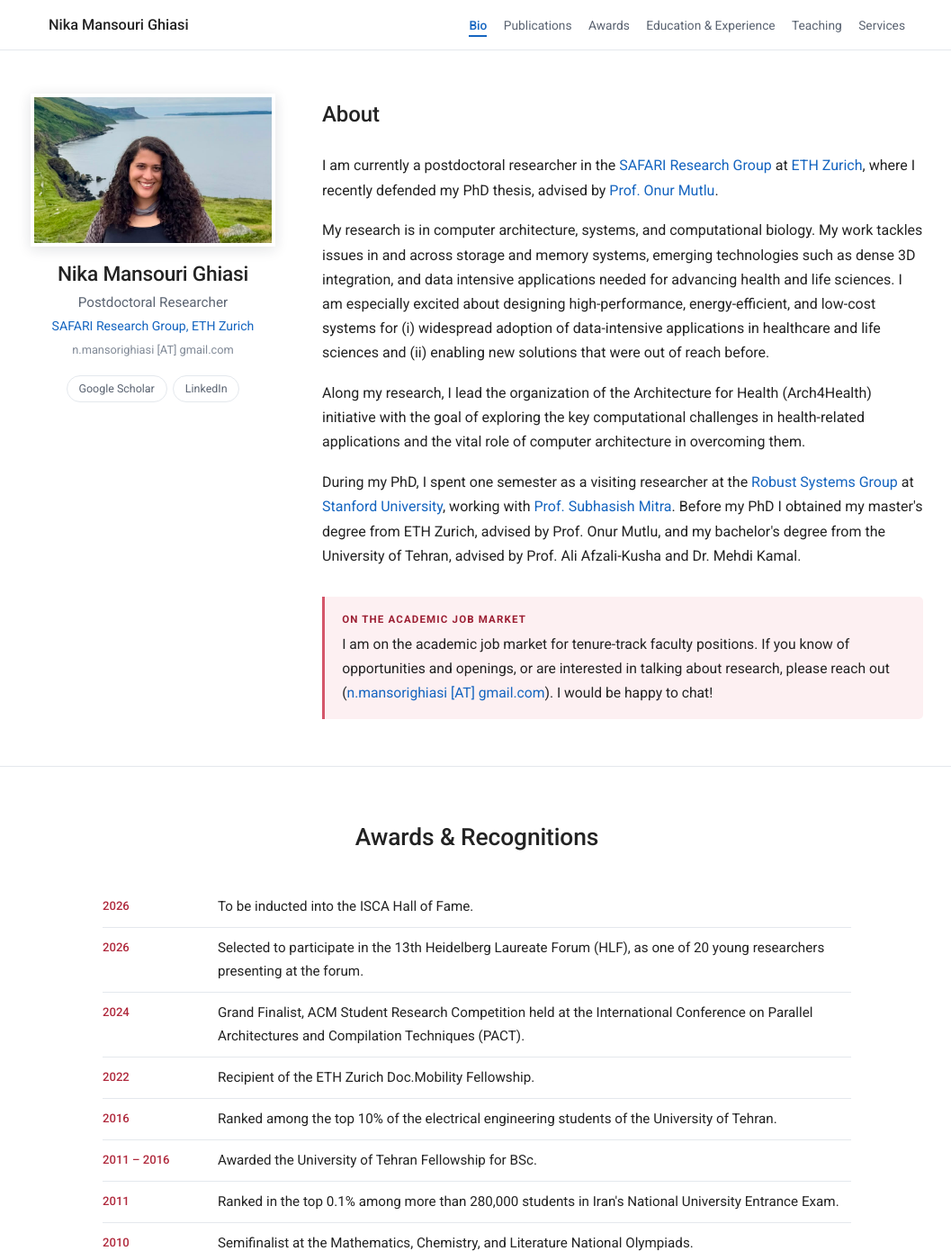
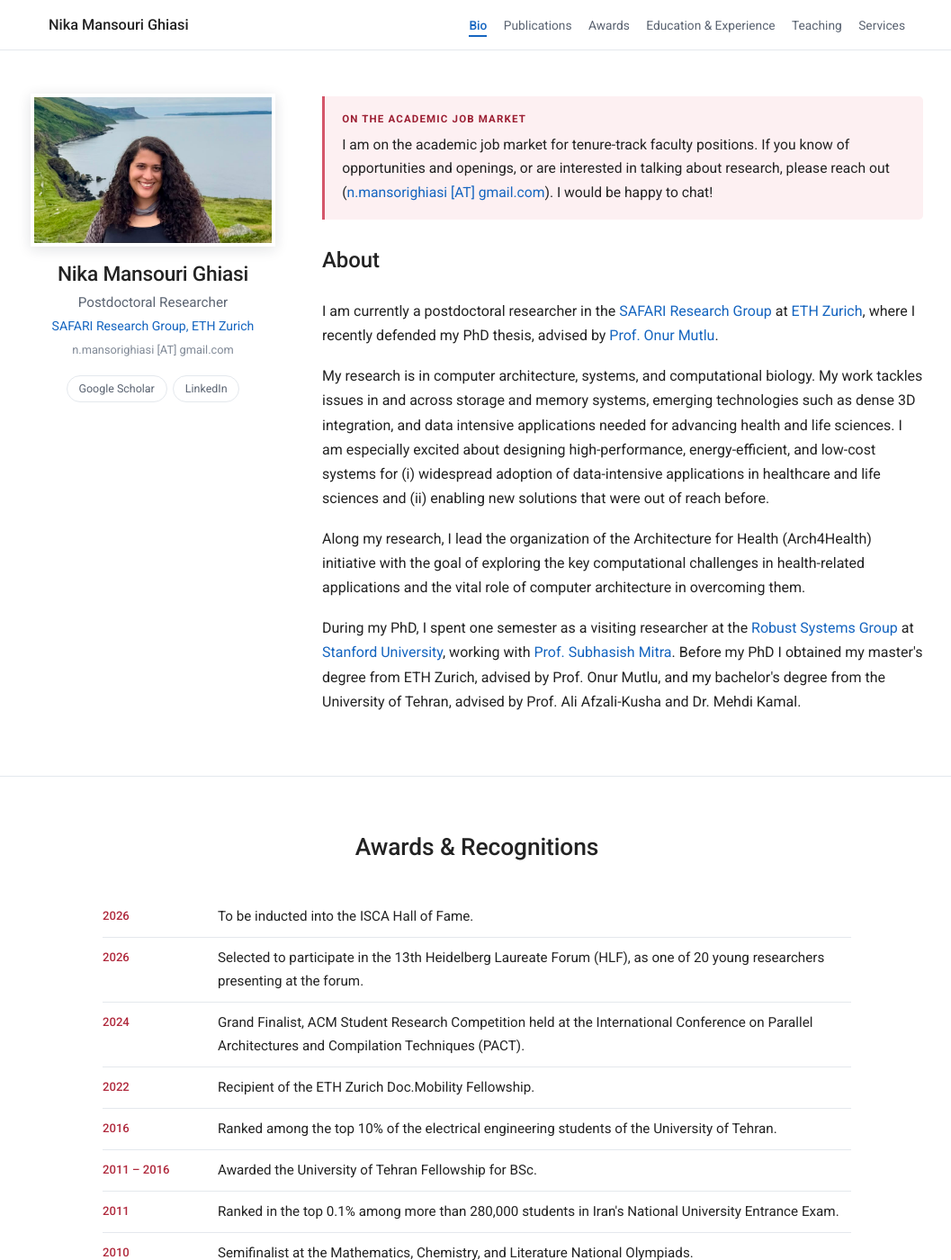
Before and after one commit to nikamgh/nikamgh.github.io, a Jekyll site: the page built from index.html, in a window 1280 px wide and 1400 px high. Shown: the whole window at 90% size, without its empty margins (110-1167 px from the left). Built offline with Jekyll 4.4.1, drawn with Linux system fonts in a browser that asks for light colours.

Commit message:
adjust announcement box

```diff
--- a/assets/css/style.css
+++ b/assets/css/style.css
@@ -207,6 +207,9 @@ img { max-width: 100%; }
 }
 
 .callout p { margin: 0; font-size: .98rem; }
+
+/* when the callout leads the column, above the About heading */
+.callout--lead { margin: .2rem 0 1.6rem; }
 
 .callout__label {
   margin-bottom: .3rem !important;
--- a/index.html
+++ b/index.html
@@ -23,6 +23,16 @@ permalink: /
     </aside>
 
     <div class="profile__body">
+      <aside class="callout callout--lead">
+        <p class="callout__label">On the Academic Job Market</p>
+        <p>
+          I am on the academic job market for tenure-track faculty positions. If you know of
+          opportunities and openings, or are interested in talking about research,
+          please reach out (<a href="{{ site.email_link }}">{{ site.email }}</a>).
+          I would be happy to chat!
+        </p>
+      </aside>
+
       <h2 class="section__title section__title--left">About</h2>
 
       <p>
@@ -54,16 +64,6 @@ permalink: /
         my bachelor's degree from the University of Tehran, advised by Prof. Ali Afzali-Kusha and
         Dr. Mehdi Kamal.
       </p>
-
-      <aside class="callout">
-        <p class="callout__label">On the Academic Job Market</p>
-        <p>
-          I am on the academic job market for tenure-track faculty positions. If you know of
-          opportunities and openings, or are interested in talking about research,
-          please reach out (<a href="{{ site.email_link }}">{{ site.email }}</a>).
-          I would be happy to chat!
-        </p>
-      </aside>
 
     </div>
 
```
